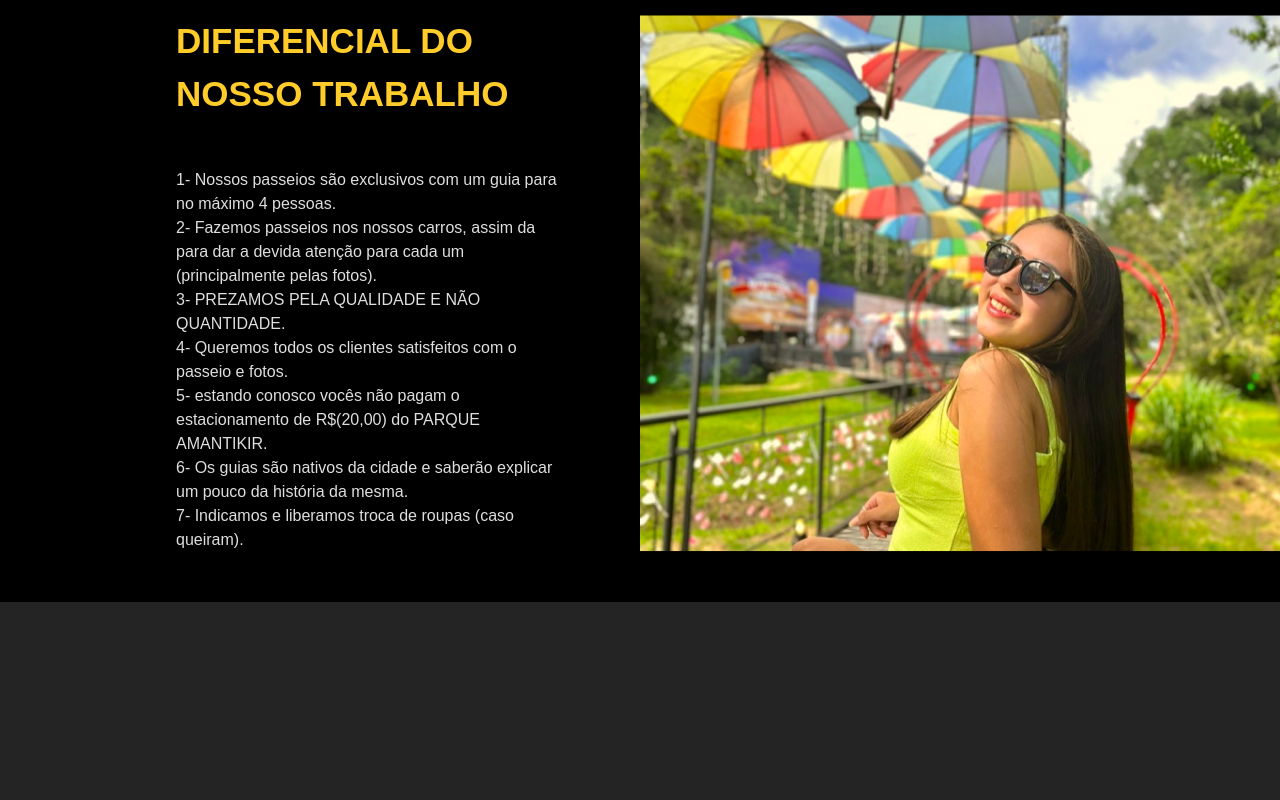
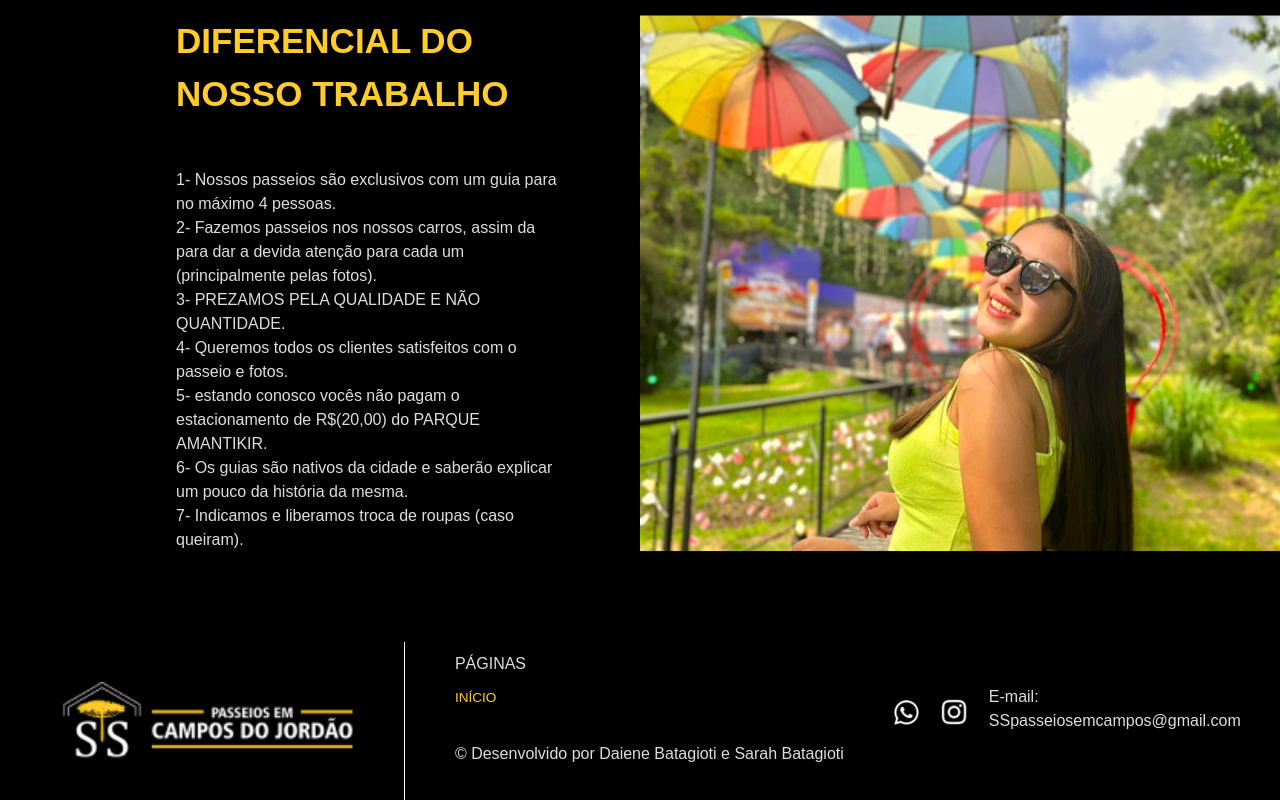
Before and after one commit to LeandroLFE/SS-CAMPOS, a React (Vite) app: page / in a window 1280 px wide. Shown: the part 4814-5614 px from the top of the page. Before the commit the page ends 5416 px from the top, so only its background shows below. Built offline with nearby package versions, Linux system fonts and the light colour scheme.

Commit message:
Adding Footer

```diff
--- /dev/null
+++ b/src/Components/Footer/index.tsx
@@ -0,0 +1,27 @@
+//import React from 'react';
+import logo from '../../assets/logo_horizontal.png';
+import iconWpp from '../../assets/whatsapp-white-png.png';
+import iconInsta from '../../assets/insta.png';
+import { Container } from './style';
+
+const Footer = () => {
+  return (
+    <Container>
+      <div className="footer">
+        <img src={logo} alt="logo SS PASSEIOS EM CAMPOS DO JORDÃO" className="logo" />
+        <div className="paginas">
+            <p>PÁGINAS</p>
+            <button className="button-footer" id='button-1'>Início</button>
+            <button className="button-footer" id='button-2'>Agendamentos</button>
+            <p>&copy; Desenvolvido por Daiene Batagioti e Sarah Batagioti</p>
+        </div>
+        <img src={iconWpp} alt="Icone do WhatsApp" className="icon" id='wpp'/>
+        <img src={iconInsta} alt="Icone do Instagram" className="icon" id='insta'/>
+        <p>E-mail: SSpasseiosemcampos@gmail.com</p>
+      </div>
+      <div className="amarela"></div>
+    </Container>
+  )
+}
+
+export default Footer;
--- /dev/null
+++ b/src/Components/Footer/style.tsx
@@ -0,0 +1,59 @@
+import styled from 'styled-components'
+
+export const Container = styled.div`
+    width: 100vw;
+    display: flex;
+    background: black;
+
+    .footer {
+        display: flex;
+        align-items: center;
+        justify-content: center;
+
+        .logo {
+            width: 309px;
+            margin: 40px 50px 14px 10px;
+            border-right: 1px solid white;
+            padding: 40px 50px;
+        }
+
+        button {
+            text-transform: uppercase;
+            border: none;
+            background-color: rgba(0, 0, 0, 0);
+            cursor: pointer;
+            font-size: 13.6px;
+            margin-top: 14px;
+        }
+
+        #button-1 {
+            color: #FFCC29;
+            margin-right: 13vw;
+        }
+
+        #button-2 {
+            margin-right: 10.8vw;
+        }
+
+        .icon {
+            margin-top: 6px;
+            margin-right: 20px;
+            width: 25px;
+            cursor: pointer;
+        }
+
+        #insta {
+            width: 30px;
+        }
+
+        #gmail {
+            width: 33px;
+        }
+
+        .amarela {
+            width: 100%;
+            height: 20px;
+            background: #FFCC29;
+        }
+    }
+`;
--- a/src/pages/Inicio/Inicio.tsx
+++ b/src/pages/Inicio/Inicio.tsx
@@ -22,6 +22,7 @@ import iconTravelCar from '../../assets/icon_travelcar_.png';
 import differential from '../../assets/diferencial.png';
 import cameraProfissional from '../../assets/camera-profissional.png';
 import Header from '../../Components/Header'
+import Footer from '../../Components/Footer';
 
 export default function Inicio () {
     const imagesCarousel1 = [
@@ -187,6 +188,7 @@ export default function Inicio () {
 
 
       </Container>
+      <Footer />
       </div>
   );
 }
```
